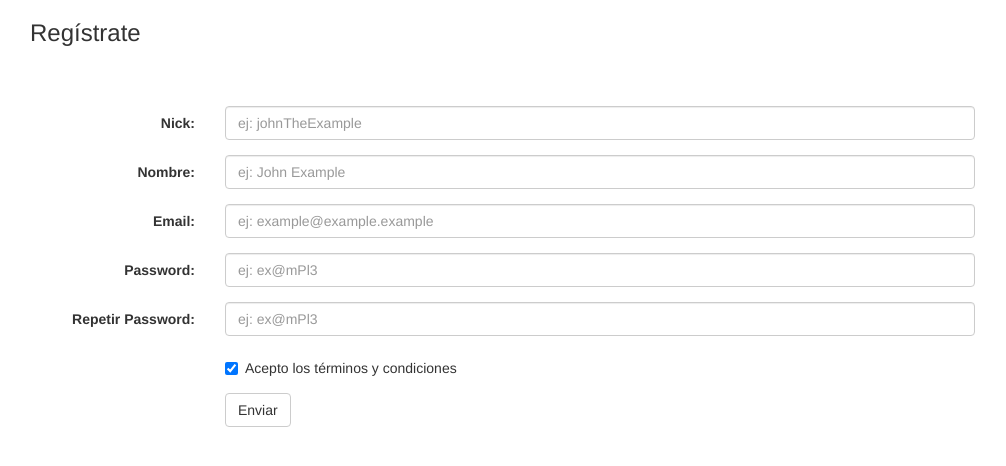
After one commit to aitorzc/Proyecto-Final-DAW, a PHP site: page /view/regiser_view.html in a window 1280 px wide. The commit adds this page. Shown: the top 466 px of the page, without its empty margins (40-1046 px from the left). Run offline with PHP 8.4, Linux system fonts and the light colour scheme; some libraries are stand-ins or nearby versions.

Commit message:
Nuevo archivo de registro html + archivo registro.css y js

```diff
--- a/view/main.css
+++ b/view/main.css
@@ -31,3 +31,8 @@
     font-size: 36px;
     margin-left: 50px;
 }
+#btnMenu{
+
+    cursor: pointer;
+
+}
--- a/view/prototype_web.html
+++ b/view/prototype_web.html
@@ -7,7 +7,6 @@
     <link rel="stylesheet" href="main.css">
     <script src="https://ajax.googleapis.com/ajax/libs/jquery/3.1.1/jquery.min.js"></script>
     <script src="https://maxcdn.bootstrapcdn.com/bootstrap/3.3.7/js/bootstrap.min.js"></script>
-    <script src="main.js"></script>
     <title>VidsToFind</title>
 </head>
 <body>
@@ -15,7 +14,7 @@
 <nav class="navbar navbar-inverse">
     <div class="container-fluid">
         <ul class="nav navbar-nav">
-            <li><a style="cursor:pointer" onclick="openSidenav()">&#9776; Menu</a></li>
+            <li><a onmouseover="rightIconMenu(this)" id="btnMenu" onclick="openSidenav()"><span class="glyphicon glyphicon-menu-hamburger"></span> Menú</a></li>
             <li class="active"><a href="#">Home</a></li>
             <li><a href="#">Tal</a></li>
             <li><a href="#">Ytal</a></li>
@@ -39,7 +38,6 @@
 <div id="sidenav" class="sidenav">
     <nav>
         <ul class="sidebar-nav nav list-group">
-            <a href="#"id="btnClose" onclick="closeSidenav()">&times;</a>
             <li class="list-group-item">Categorías</li>
             <a href="#" class="list-group-item">Automovilismo</a>
             <a href="#" class="list-group-item">Ciencia y tecnología</a>
@@ -54,6 +52,7 @@
     <p>Hola.</p>
 </div>
 
+<script src="main.js"></script>
 
 </body>
 </html>
--- /dev/null
+++ b/view/regiser_view.html
@@ -0,0 +1,61 @@
+<!DOCTYPE html>
+<html>
+<head>
+<title></title>
+<meta charset="utf-8">
+  <meta name="viewport" content="width=device-width, initial-scale=1">
+  <link rel="stylesheet" href="register.css">
+  <link rel="stylesheet" href="https://maxcdn.bootstrapcdn.com/bootstrap/3.3.7/css/bootstrap.min.css">
+  <script src="https://ajax.googleapis.com/ajax/libs/jquery/3.1.1/jquery.min.js"></script>
+  <script src="https://maxcdn.bootstrapcdn.com/bootstrap/3.3.7/js/bootstrap.min.js"></script>
+</head>
+<body>
+<div class="container">
+    <h3>Regístrate</h3>
+    <form class="form-horizontal">
+        <div class="form-group">
+            <label class="control-label col-sm-2">Nick:</label>
+            <div class="col-sm-8">
+                <input type="text" class="form-control" id="nick" maxlength="12" placeholder="ej: johnTheExample">
+            </div>
+        </div>
+        <div class="form-group">
+            <label class="control-label col-sm-2">Nombre:</label>
+            <div class="col-sm-8">
+                <input type="text" class="form-control" id="nombre" maxlength="25" placeholder="ej: John Example">
+            </div>
+        </div>
+        <div class="form-group">
+            <label class="control-label col-sm-2">Email:</label>
+            <div class="col-sm-8">
+                <input type="email" class="form-control" id="email" maxlength="30" placeholder="ej: example@example.example">
+            </div>
+        </div>
+        <div class="form-group">
+            <label class="control-label col-sm-2">Password:</label>
+            <div class="col-sm-8">
+                <input type="password" class="form-control" id="pswd" maxlength="25" placeholder="ej: ex@mPl3">
+            </div>
+        </div>
+        <div class="form-group">
+            <label class="control-label col-sm-2">Repetir Password:</label>
+            <div class="col-sm-8">
+                <input type="password" class="form-control" id="pswd2" maxlength="25" placeholder="ej: ex@mPl3">
+            </div>
+        </div>
+        <div class="form-group">
+            <div class="col-sm-offset-2 col-sm-8">
+                <div class="checkbox">
+                    <label><input type="checkbox" checked="checked"> Acepto los términos y condiciones</label>
+                </div>
+            </div>
+        </div>
+        <div class="form-group">
+            <div class="col-sm-offset-2 col-sm-8">
+                <button type="submit" class="btn btn-default">Enviar</button>
+            </div>
+        </div>
+    </form>
+</div>
+</body>
+</html>
--- /dev/null
+++ b/view/register.css
@@ -0,0 +1,5 @@
+.form-horizontal{
+
+    margin-top: 60px;
+
+}
```
Also changed, not shown: view/main.js (+10 -3 lines), view/register.js (added, +12 -0 lines).
